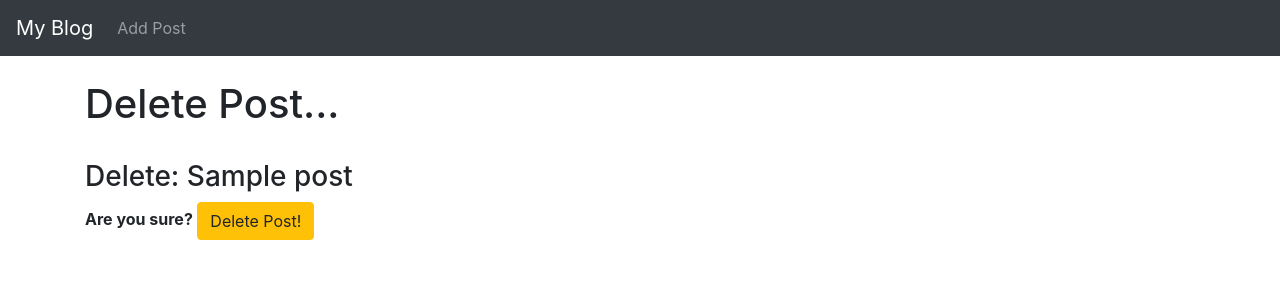
After one commit to simpleittools/DjangoBlog, a Django app: template theblog/templates/delete_post.html in a window 1280 px wide. The commit adds this page. Shown: the top 300 px of the page. Run offline with Django 3.2, Linux system fonts and the light colour scheme; the template is opened without the code that fills it: most values are stand-ins (such as "Sample title", 1, 10 or a date in 2020); some libraries are stand-ins or nearby versions.

Commit message:
setup delete posts

```diff
--- a/static/css/styles.css
+++ b/static/css/styles.css
@@ -1,3 +1,8 @@
 .edit {
     height: 13px;
+    padding-left: 3px;
 }
+
+a:hover{
+    text-decoration: none;
+}
--- a/theblog/templates/article_details.html
+++ b/theblog/templates/article_details.html
@@ -3,7 +3,8 @@
 {% block title %}{{ post.title_tag }}{% endblock %}
 {% block content %}
 <h1>{{ post.title }}</h1>
-<small>By: {{ post.author.first_name }}</small><a href="{% url 'update_post' post.pk %}"><img src="{% static 'img/edit_32px.png' %}" alt="" class="edit"></a><br>
+<small>By: {{ post.author.first_name }}</small><a href="{% url 'update_post' post.pk %}"><img src="{% static 'img/edit_32px.png' %}" alt="" class="edit"></a>
+    <a href="{% url 'delete_post' post.pk %}"><img src="{% static 'img/trash_32px.png' %}" alt="" class="edit"></a><br>
 <hr>
 {{ post.body }}
 
--- /dev/null
+++ b/theblog/templates/delete_post.html
@@ -0,0 +1,14 @@
+{% extends 'base.html' %}
+{% load static %}
+{% block title %}Delete Post...{% endblock %}
+
+{% block content %}
+<h1>Delete Post...</h1>
+    <br>
+<h3>Delete: {{ post.title }}</h3>
+<form action="" method="post">
+    {% csrf_token %}
+    <strong>Are you sure?</strong>
+    <button class="btn btn-warning">Delete Post!</button>
+</form>
+{% endblock %}
--- a/theblog/templates/home.html
+++ b/theblog/templates/home.html
@@ -5,7 +5,8 @@
 <ul>
     {% for post in object_list %}
         <li><a href="{% url 'article-detail' post.pk %}">{{ post.title }} - {{ post.author.first_name }}</a><a
-                href="{% url 'update_post' post.pk %}"><img src="{% static 'img/edit_32px.png' %}" alt="" class="edit"></a><br>
+                href="{% url 'update_post' post.pk %}"><img src="{% static 'img/edit_32px.png' %}" alt="" class="edit"></a><a
+                href="{% url 'delete_post' post.pk %}"><img src="{% static 'img/trash_32px.png' %}" alt="" class="edit"></a><br>
         {{ post.body }}</li>
     {% endfor %}
 </ul>
--- a/theblog/urls.py
+++ b/theblog/urls.py
@@ -1,12 +1,13 @@
 from django.urls import path, include
 # from . import views
-from .views import HomeView, ArticleDetailView, AddPostView, UpdatePostView
+from .views import HomeView, ArticleDetailView, AddPostView, UpdatePostView, DeletePostView
 
 urlpatterns = [
     # path('', views.home, name='home')
     path('', HomeView.as_view(), name="home"),
     path('article/<int:pk>', ArticleDetailView.as_view(), name="article-detail"),
     path('add_post/',AddPostView.as_view(), name="add_post"),
-    path('update_post/<int:pk>', UpdatePostView.as_view(), name="update_post"),
+    path('article/edit/<int:pk>', UpdatePostView.as_view(), name="update_post"),
+    path('article/<int:pk>/remove', DeletePostView.as_view(), name="delete_post"),
 
 ]
```
Also changed, not shown: static/js/delete.js (added, +7 -0 lines), theblog/views.py (+8 -1 lines), db.sqlite3, static/img/trash_32px.png (added).
